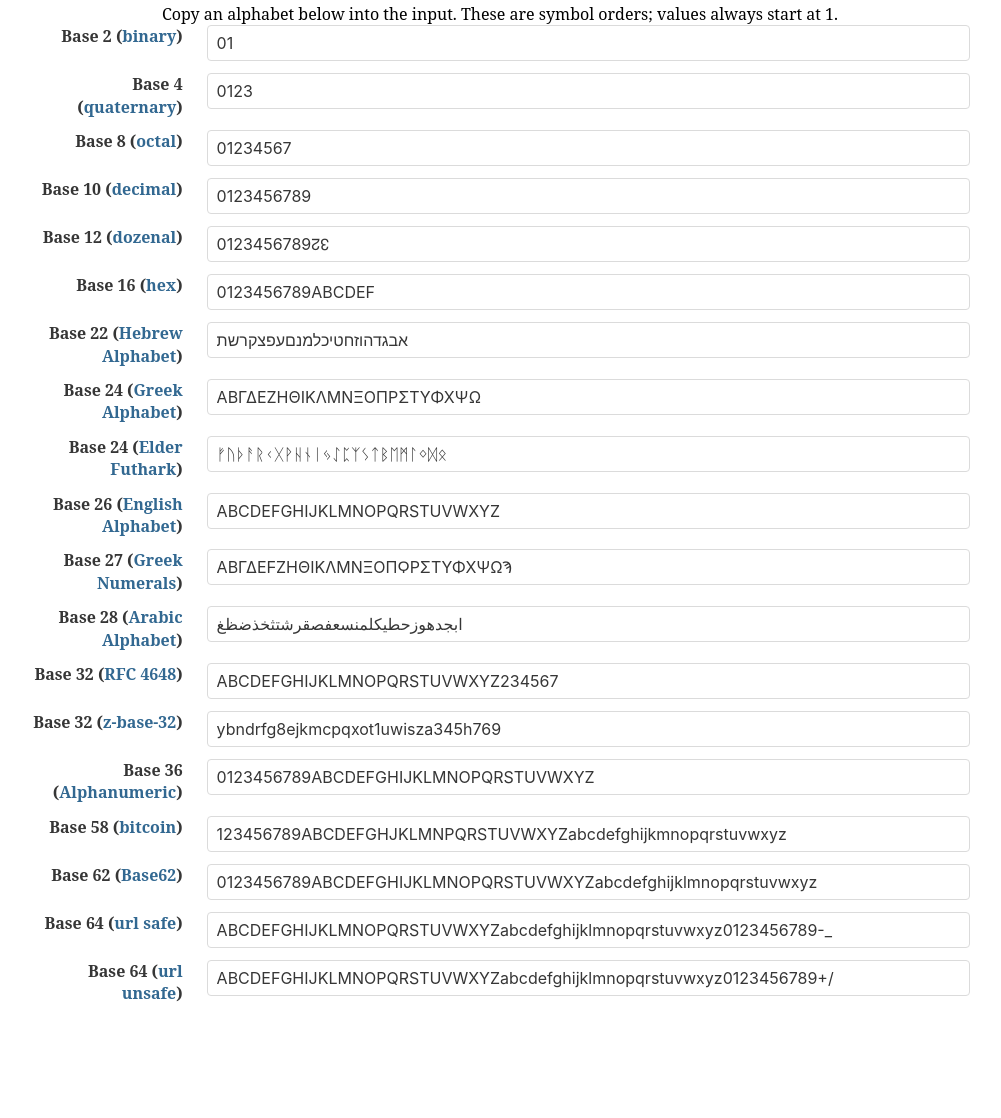
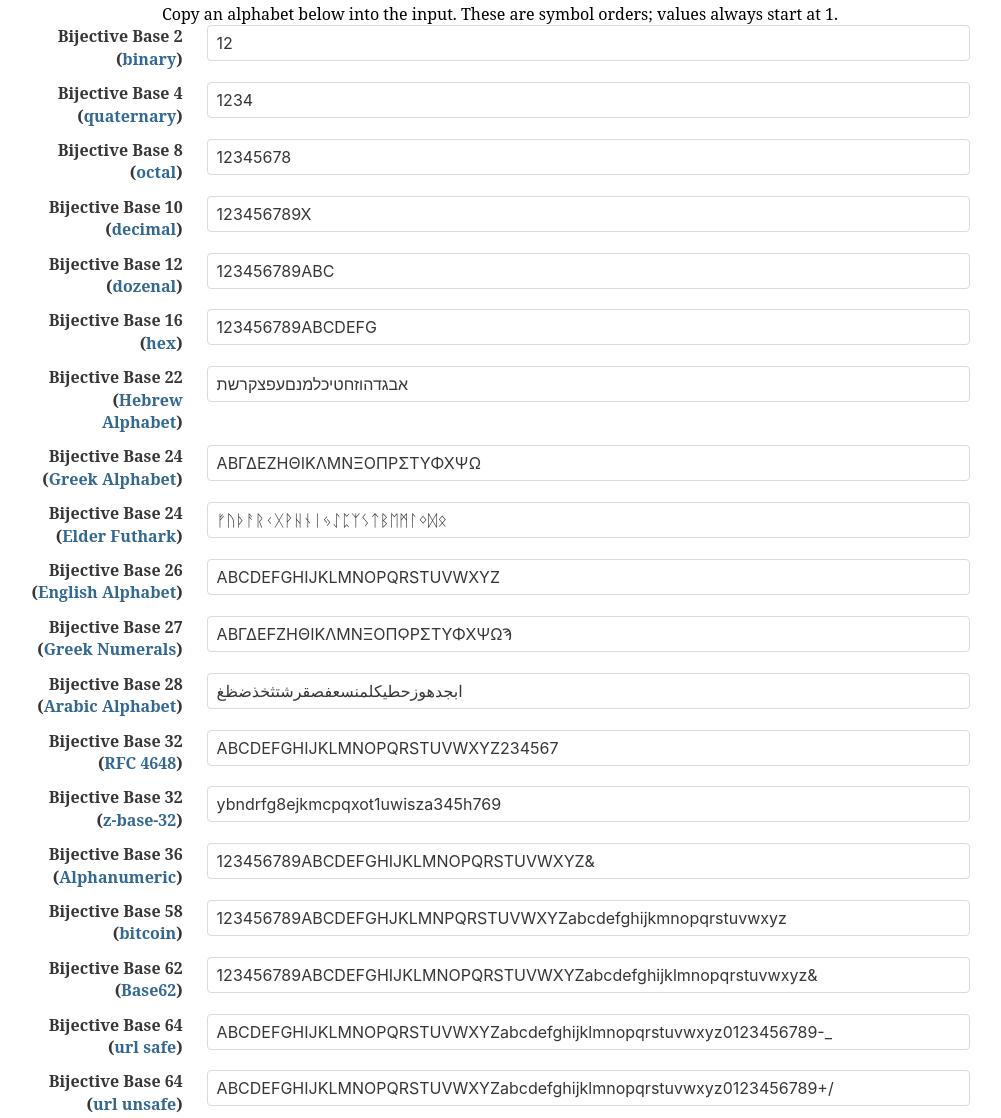
Before and after one commit to Alektryon/gramculator-bijective, a plain HTML site: page index.html in a window 1280 px wide. Shown: the part 1117-2235 px from the top of the page, without its empty margins (140-1141 px from the left). Before the commit the page ends 2138 px from the top, so only its background shows below. Drawn offline with nearby package versions, Linux system fonts and the light colour scheme.

Commit message:
Add files via upload

```diff
--- a/index.html
+++ b/index.html
@@ -31,7 +31,7 @@
         <h2>A tool for calculating <a href="https://www.numogram.xyz/">numograms</a> with different bijective numerical bases.</h2>
         <p>
             <label id="inputAlphabetLength" class="label" for="input">Enter numerical alphabet below:</label>
-            <input type="text" class="input" id="input" aria-describedby="notation-note error" value="0123456789" /><br /><br />
+            <input type="text" class="input" id="input" aria-describedby="notation-note error" value="123456789X" /><br /><br />
 			<button onclick="start()" class="button is-info">Calculate!</button>
             <br /><br />
             <p id="notation-note" class="notation-note">Characters have values 1 through the base, in the order entered.
@@ -48,12 +48,12 @@
             <p>Copy an alphabet below into the input. These are symbol orders; values always start at 1.</p>
 			<div class="field is-horizontal">
 				<div class="field-label">
-					<label class="label">Base 2 (<a href="https://en.wikipedia.org/wiki/Binary_number">binary</a>)</label>
+					<label class="label">Bijective Base 2 (<a href="https://en.wikipedia.org/wiki/Binary_number">binary</a>)</label>
 				</div>
 				<div class="field-body">
 					<div class="field has-addons">
 						<div class="control is-expanded">
-							<input class="input" type="text" value="01" readonly id="base2">
+							<input class="input" type="text" value="12" readonly id="base2">
 						</div>
 					</div>
 				</div>
@@ -61,12 +61,12 @@
 
 			<div class="field is-horizontal">
 				<div class="field-label">
-					<label class="label">Base 4 (<a href="https://en.wikipedia.org/wiki/Quaternary_numeral_system">quaternary</a>)</label>
+					<label class="label">Bijective Base 4 (<a href="https://en.wikipedia.org/wiki/Quaternary_numeral_system">quaternary</a>)</label>
 				</div>
 				<div class="field-body">
 					<div class="field has-addons">
 						<div class="control is-expanded">
-							<input class="input" type="text" value="0123" readonly>
+							<input class="input" type="text" value="1234" readonly>
 						</div>
 					</div>
 				</div>
@@ -74,12 +74,12 @@
 
 			<div class="field is-horizontal">
 				<div class="field-label">
-					<label class="label">Base 8 (<a href="https://en.wikipedia.org/wiki/Octal">octal</a>)</label>
+					<label class="label">Bijective Base 8 (<a href="https://en.wikipedia.org/wiki/Octal">octal</a>)</label>
 				</div>
 				<div class="field-body">
 					<div class="field has-addons">
 						<div class="control is-expanded">
-							<input class="input" type="text" value="01234567" readonly>
+							<input class="input" type="text" value="12345678" readonly>
 						</div>
 					</div>
 				</div>
@@ -87,12 +87,12 @@
 
 			<div class="field is-horizontal">
 				<div class="field-label">
-					<label class="label">Base 10 (<a href="https://en.wikipedia.org/wiki/Decimal">decimal</a>)</label>
+					<label class="label">Bijective Base 10 (<a href="https://en.wikipedia.org/wiki/Decimal">decimal</a>)</label>
 				</div>
 				<div class="field-body">
 					<div class="field has-addons">
 						<div class="control is-expanded">
-							<input class="input" type="text" value="0123456789" readonly>
+							<input class="input" type="text" value="123456789X" readonly>
 						</div>
 					</div>
 				</div>
@@ -100,12 +100,12 @@
 
 			<div class="field is-horizontal">
 				<div class="field-label">
-					<label class="label">Base 12 (<a href="https://en.wikipedia.org/wiki/Dozenal">dozenal</a>)</label>
+					<label class="label">Bijective Base 12 (<a href="https://en.wikipedia.org/wiki/Dozenal">dozenal</a>)</label>
 				</div>
 				<div class="field-body">
 					<div class="field has-addons">
 						<div class="control is-expanded">
-							<input class="input" type="text" value="0123456789↊↋" readonly>
+							<input class="input" type="text" value="123456789ABC" readonly>
 						</div>
 					</div>
 				</div>
@@ -113,12 +113,12 @@
 
 			<div class="field is-horizontal">
 				<div class="field-label">
-					<label class="label">Base 16 (<a href="https://en.wikipedia.org/wiki/Hexadecimal">hex</a>)</label>
+					<label class="label">Bijective Base 16 (<a href="https://en.wikipedia.org/wiki/Hexadecimal">hex</a>)</label>
 				</div>
 				<div class="field-body">
 					<div class="field has-addons">
 						<div class="control is-expanded">
-							<input class="input" type="text" value="0123456789ABCDEF" readonly>
+							<input class="input" type="text" value="123456789ABCDEFG" readonly>
 						</div>
 					</div>
 				</div>
@@ -126,7 +126,7 @@
 
 			<div class="field is-horizontal">
 				<div class="field-label">
-					<label class="label">Base 22 (<a href="https://en.wikipedia.org/wiki/Hebrew_alphabet">Hebrew Alphabet</a>)</label>
+					<label class="label">Bijective Base 22 (<a href="https://en.wikipedia.org/wiki/Hebrew_alphabet">Hebrew Alphabet</a>)</label>
 				</div>
 				<div class="field-body">
 					<div class="field has-addons">
@@ -139,7 +139,7 @@
 
 			<div class="field is-horizontal">
 				<div class="field-label">
-					<label class="label">Base 24 (<a href="https://en.wikipedia.org/wiki/Greek_alphabet">Greek Alphabet</a>)</label>
+					<label class="label">Bijective Base 24 (<a href="https://en.wikipedia.org/wiki/Greek_alphabet">Greek Alphabet</a>)</label>
 				</div>
 				<div class="field-body">
 					<div class="field has-addons">
@@ -152,7 +152,7 @@
 
 			<div class="field is-horizontal">
 				<div class="field-label">
-					<label class="label">Base 24 (<a href="https://en.wikipedia.org/wiki/Elder_Futhark">Elder Futhark</a>)</label>
+					<label class="label">Bijective Base 24 (<a href="https://en.wikipedia.org/wiki/Elder_Futhark">Elder Futhark</a>)</label>
 				</div>
 				<div class="field-body">
 					<div class="field has-addons">
@@ -165,7 +165,7 @@
 
 			<div class="field is-horizontal">
 				<div class="field-label">
-					<label class="label">Base 26 (<a href="https://en.wikipedia.org/wiki/English_alphabet">English Alphabet</a>)</label>
+					<label class="label">Bijective Base 26 (<a href="https://en.wikipedia.org/wiki/English_alphabet">English Alphabet</a>)</label>
 				</div>
 				<div class="field-body">
 					<div class="field has-addons">
@@ -178,7 +178,7 @@
 
 			<div class="field is-horizontal">
 				<div class="field-label">
-					<label class="label">Base 27 (<a href="https://en.wikipedia.org/wiki/Greek_numerals">Greek Numerals</a>)</label>
+					<label class="label">Bijective Base 27 (<a href="https://en.wikipedia.org/wiki/Greek_numerals">Greek Numerals</a>)</label>
 				</div>
 				<div class="field-body">
 					<div class="field has-addons">
@@ -191,7 +191,7 @@
 
 			<div class="field is-horizontal">
 				<div class="field-label">
-					<label class="label">Base 28 (<a href="https://en.wikipedia.org/wiki/Arabic_alphabet">Arabic Alphabet</a>)</label>
+					<label class="label">Bijective Base 28 (<a href="https://en.wikipedia.org/wiki/Arabic_alphabet">Arabic Alphabet</a>)</label>
 				</div>
 				<div class="field-body">
 					<div class="field has-addons">
@@ -204,7 +204,7 @@
 
 			<div class="field is-horizontal">
 				<div class="field-label">
-					<label class="label">Base 32 (<a href="https://tools.ietf.org/html/rfc4648#section-6">RFC 4648</a>)</label>
+					<label class="label">Bijective Base 32 (<a href="https://tools.ietf.org/html/rfc4648#section-6">RFC 4648</a>)</label>
 				</div>
 				<div class="field-body">
 					<div class="field has-addons">
@@ -217,7 +217,7 @@
 
 			<div class="field is-horizontal">
 				<div class="field-label">
-					<label class="label">Base 32 (<a href="https://philzimmermann.com/docs/human-oriented-base-32-encoding.txt">z-base-32</a>)</label>
+					<label class="label">Bijective Base 32 (<a href="https://philzimmermann.com/docs/human-oriented-base-32-encoding.txt">z-base-32</a>)</label>
 				</div>
 				<div class="field-body">
 					<div class="field has-addons">
@@ -230,12 +230,12 @@
 
 			<div class="field is-horizontal">
 				<div class="field-label">
-					<label class="label">Base 36 (<a href="https://en.wikipedia.org/wiki/Base36">Alphanumeric</a>)</label>
+					<label class="label">Bijective Base 36 (<a href="https://en.wikipedia.org/wiki/Base36">Alphanumeric</a>)</label>
 				</div>
 				<div class="field-body">
 					<div class="field has-addons">
 						<div class="control is-expanded">
-							<input class="input" type="text" value="0123456789ABCDEFGHIJKLMNOPQRSTUVWXYZ" readonly>
+							<input class="input" type="text" value="123456789ABCDEFGHIJKLMNOPQRSTUVWXYZ&" readonly>
 						</div>
 					</div>
 				</div>
@@ -243,7 +243,7 @@
 
 			<div class="field is-horizontal">
 				<div class="field-label">
-					<label class="label">Base 58 (<a href="https://en.wikipedia.org/wiki/Base58">bitcoin</a>)</label>
+					<label class="label">Bijective Base 58 (<a href="https://en.wikipedia.org/wiki/Base58">bitcoin</a>)</label>
 				</div>
 				<div class="field-body">
 					<div class="field has-addons">
@@ -256,12 +256,12 @@
 
 			<div class="field is-horizontal">
 				<div class="field-label">
-					<label class="label">Base 62 (<a href="https://en.wikipedia.org/wiki/Base62">Base62</a>)</label>
+					<label class="label">Bijective Base 62 (<a href="https://en.wikipedia.org/wiki/Base62">Base62</a>)</label>
 				</div>
 				<div class="field-body">
 					<div class="field has-addons">
 						<div class="control is-expanded">
-							<input class="input" type="text" value="0123456789ABCDEFGHIJKLMNOPQRSTUVWXYZabcdefghijklmnopqrstuvwxyz" readonly>
+							<input class="input" type="text" value="123456789ABCDEFGHIJKLMNOPQRSTUVWXYZabcdefghijklmnopqrstuvwxyz&" readonly>
 						</div>
 					</div>
 				</div>
@@ -269,7 +269,7 @@
 
 			<div class="field is-horizontal">
 				<div class="field-label">
-					<label class="label">Base 64 (<a href="https://tools.ietf.org/html/rfc4648#section-5">url safe</a>)</label>
+					<label class="label">Bijective Base 64 (<a href="https://tools.ietf.org/html/rfc4648#section-5">url safe</a>)</label>
 				</div>
 				<div class="field-body">
 					<div class="field has-addons">
@@ -282,7 +282,7 @@
 
 			<div class="field is-horizontal">
 				<div class="field-label">
-					<label class="label">Base 64 (<a href="https://tools.ietf.org/html/rfc3548#section-3">url unsafe</a>)</label>
+					<label class="label">Bijective Base 64 (<a href="https://tools.ietf.org/html/rfc3548#section-3">url unsafe</a>)</label>
 				</div>
 				<div class="field-body">
 					<div class="field has-addons">
```
